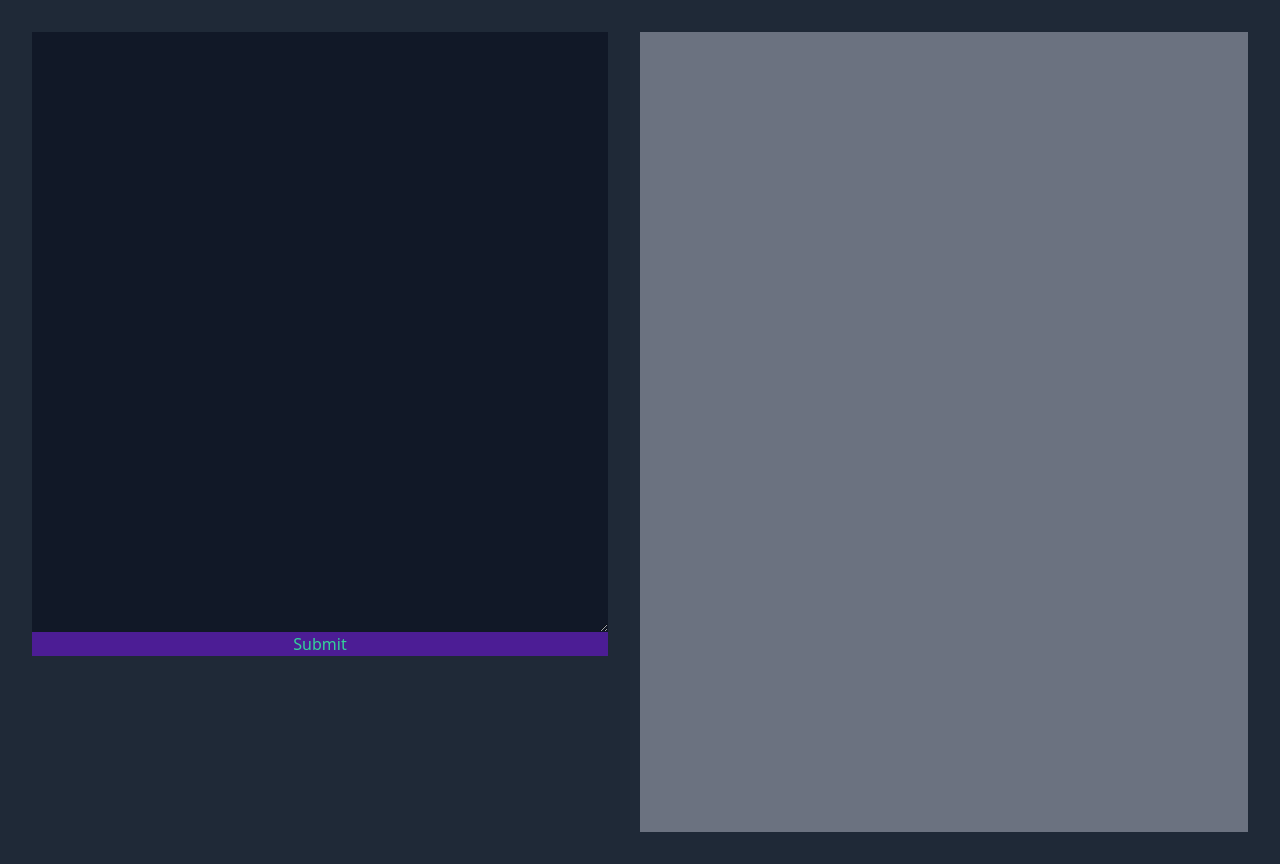
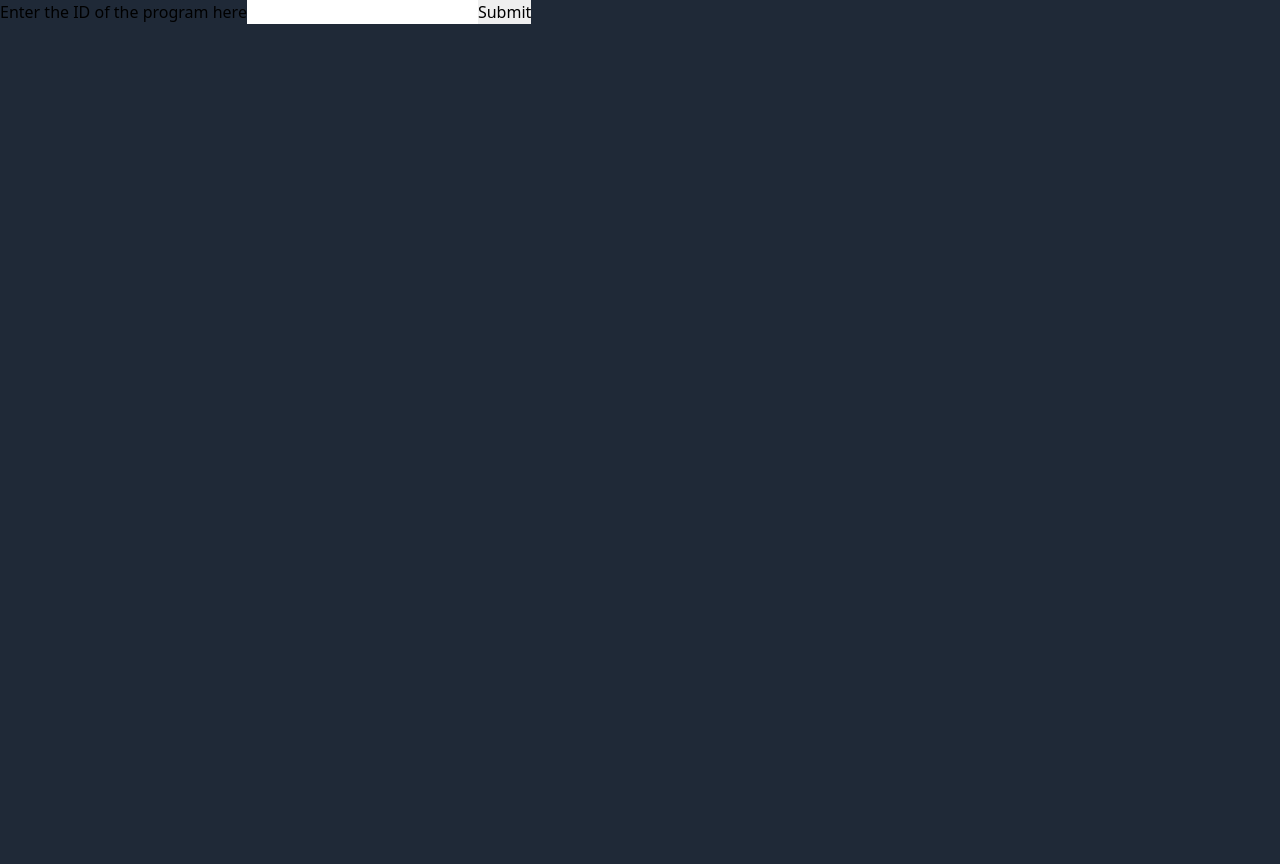
Before and after one commit to coolsoftwaretyler/msse663-project-tyler-williams, an Angular app: page /programs/search in a window 1280 px wide. After the commit the page ends 800 px from the top, so only its background shows below. Built offline with nearby package versions, Linux system fonts and the light colour scheme; no server answers.

Commit message:
add a search screen to get to existing program

```diff
--- a/src/app/app-routing.module.ts
+++ b/src/app/app-routing.module.ts
@@ -4,10 +4,12 @@ import { RouterModule, Routes } from '@angular/router';
 import { HomeComponent } from './home/home.component';
 import { CreateProgramComponent } from './create-program/create-program.component'
 import { EditProgramComponent } from './edit-program/edit-program.component';
+import { SearchComponent } from './search/search.component';
 
 const routes: Routes = [
   { path: '', component: HomeComponent },
   { path: 'programs/new', component: CreateProgramComponent },
+  { path: 'programs/search', component: SearchComponent },
   { path: 'programs/:id', component: EditProgramComponent}
 ];
 
--- a/src/app/app.module.ts
+++ b/src/app/app.module.ts
@@ -11,6 +11,7 @@ import { ReplComponent } from './repl/repl.component';
 import { HomeComponent } from './home/home.component';
 import { CreateProgramComponent } from './create-program/create-program.component';
 import { EditProgramComponent } from './edit-program/edit-program.component';
+import { SearchComponent } from './search/search.component';
 
 @NgModule({
   declarations: [
@@ -20,7 +21,8 @@ import { EditProgramComponent } from './edit-program/edit-program.component';
     ReplComponent,
     HomeComponent,
     CreateProgramComponent,
-    EditProgramComponent
+    EditProgramComponent,
+    SearchComponent
   ],
   imports: [
     BrowserModule,
--- a/src/app/home/home.component.html
+++ b/src/app/home/home.component.html
@@ -1,4 +1,4 @@
 <nav>
   <a routerLink="/programs/new">Create a new Lisp program</a>
-  <a routerLink="/edit">Edit an existing Lisp program</a>
+  <a routerLink="/programs/search">Edit an existing Lisp program</a>
 </nav>
--- /dev/null
+++ b/src/app/search/search.component.html
@@ -0,0 +1,5 @@
+<form [formGroup]="searchForm" (ngSubmit)="onSubmit()">
+  <label for="programId">Enter the ID of the program here</label>
+  <input type="text" id="programId" name="programId" formControlName="programId" />
+  <input type="submit" />
+</form>
--- /dev/null
+++ b/src/app/search/search.component.ts
@@ -0,0 +1,30 @@
+import { Component, OnInit } from '@angular/core';
+import { FormBuilder, FormGroup } from '@angular/forms';
+
+@Component({
+  selector: 'app-search',
+  templateUrl: './search.component.html',
+  styleUrls: ['./search.component.scss']
+})
+export class SearchComponent implements OnInit {
+
+  public searchForm: FormGroup
+
+  constructor(private formBuilder: FormBuilder) {
+    this.searchForm = this.formBuilder.group({
+      programId: '',
+    })
+  }
+
+  ngOnInit(): void {
+  }
+
+  onSubmit(): void {
+    const input = this.searchForm.controls.programId.value;
+
+    console.log(input)
+
+    window.location.href = `/programs/${input}`
+  }
+
+}
```
Also changed, not shown: src/app/search/search.component.scss (added), 1 other file (tests, documents, lock files or other folders).
